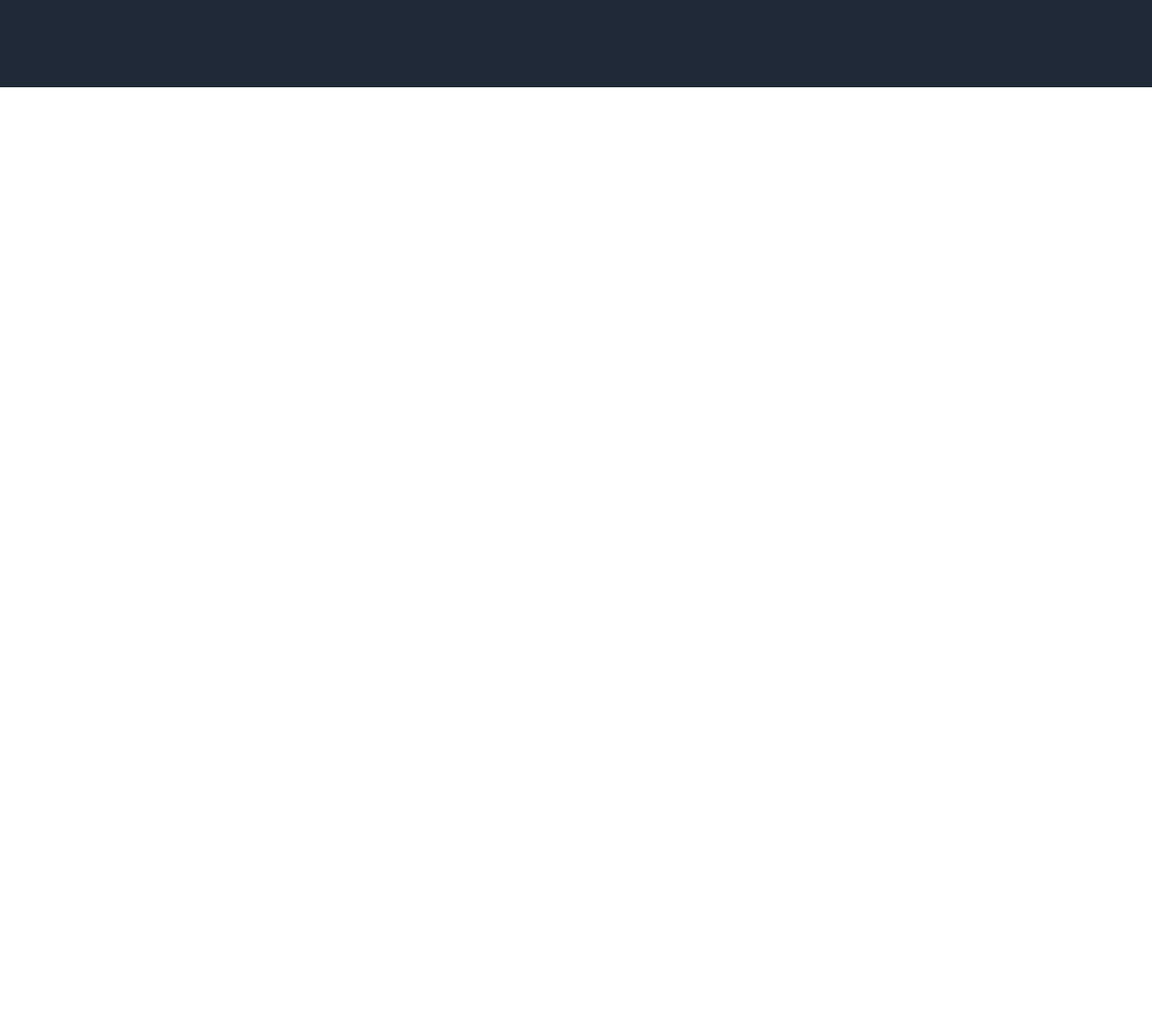
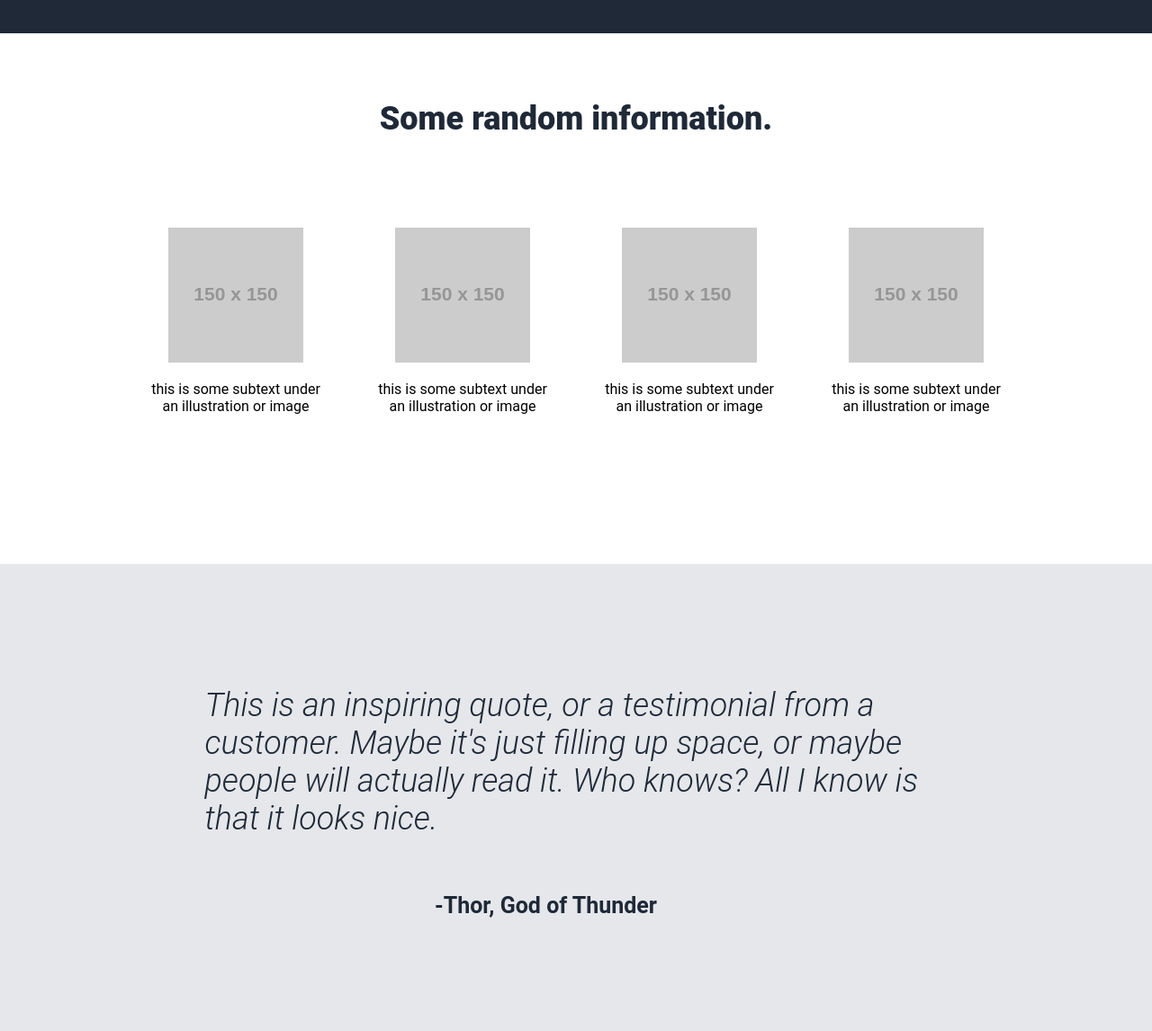
Before and after one commit to gagepoling01/odin-landing-page, a plain HTML site: page index.html in a window 1280 px wide. Shown: the part 523-1669 px from the top of the page at 90% size. Before the commit the page ends 800 px from the top, so only its background shows below. Drawn offline with Linux system fonts and the light colour scheme; placeholder pictures from the web are drawn by us.

Commit message:
Complete Sections 2 and 3

```diff
--- a/css/index-styles.css
+++ b/css/index-styles.css
@@ -1,10 +1,10 @@
 body{
     margin: 0px;
+    font-family:'Roboto', sans-serif, system-ui;
 }
 
 .section1{
     background-color:#1F2937;
-    font-family:'Roboto', sans-serif, system-ui;
     padding-bottom: 100px;
 }
 
@@ -14,7 +14,7 @@ body{
     align-items: center;
 }
 
-h1{
+.logo{
     font-size:24px;
     color:#F9FAF8;
 }
@@ -52,7 +52,7 @@ a{
     font-size:48px;
     font-weight:800;
     color:#F9FAF8;
-    margin-bottom: 0px;
+    margin-bottom: 0;
 }
 
 button{
@@ -62,4 +62,52 @@ button{
     border-radius: 16px;
     border: 0;
     font-size: 18px;
+    font-weight: bold;
+    cursor: pointer;
 }
+
+.section2{
+    text-align: center;
+    padding: 50px;
+}
+
+.info-title{
+    font-size: 36px;
+    font-weight: 800;
+    color: #1F2937;
+}
+
+.info{
+    display:flex;
+    justify-content: center;
+    gap: 52px;
+    margin: 100px;
+}
+
+.fact{
+    max-width: 200px;
+}
+
+.section3{
+    background-color:#E5E7EB;
+    font-size: 36px;
+    color: #1F2937;
+    padding: 100px;
+    display: flex;
+    flex-direction: column;
+    justify-content: center;
+    align-items: center;
+}
+
+.quote{
+    text-align: left;
+    font-style: italic;
+    font-weight: 300;
+    max-width: 825px;
+}
+.quoter{
+    font-size: 25px;
+    font-weight: bold;
+    align-self: end;
+    margin-right: 450px;
+}
--- a/index.html
+++ b/index.html
@@ -11,7 +11,7 @@
 <div class="section1">
 
     <div class="header">
-        <h1>Header Logo</h1>
+        <h1 class="logo">Header Logo</h1>
         <div class="links">
             <ul><a href="google.com">header link one</a></ul>
             <ul><a href="google.com">header link two</a></ul>
@@ -24,10 +24,36 @@
             <p>This website has some subtext that goes here under the main title. It's a smaller font and the color is lower contrast</p>
             <button>Sign Up</button>
         </div>
-        <img src=" img/placeholder.jpg">
+        <img src="https://placehold.co/400x300">
     </div>
+</div>
 
+<div class="section2">
+    <h1 class="info-title">Some random information.</h1>
 
+    <div class="info">
+        <div class="fact">
+            <img src="https://placehold.co/150">
+            <p>this is some subtext under an illustration or image</p>
+        </div>
+        <div class="fact">
+            <img src="https://placehold.co/150">
+            <p>this is some subtext under an illustration or image</p>
+        </div>
+        <div class="fact">
+            <img src="https://placehold.co/150">
+            <p>this is some subtext under an illustration or image</p>
+        </div>
+        <div class="fact">
+            <img src="https://placehold.co/150">
+            <p>this is some subtext under an illustration or image</p>
+        </div>
+    </div>
+</div>
+
+<div class="section3">
+        <p class="quote">This is an inspiring quote, or a testimonial from a customer. Maybe it's just filling up space, or maybe people will actually read it. Who knows? All I know is that it looks nice.</p>
+        <p class="quoter">-Thor, God of Thunder</p>
 </div>
 
 </html>
```
Also changed, not shown: img/placeholder.jpg (deleted).
